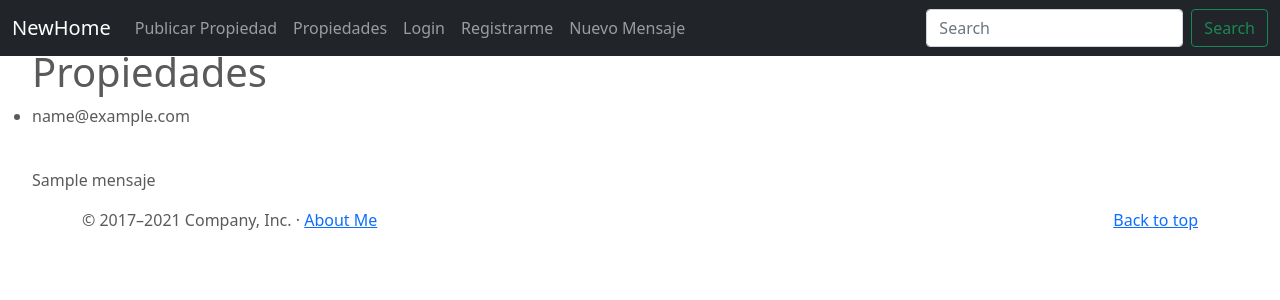
After one commit to DavidHernandez91/Entrega_Final, a Django app: template NewHome/templates/NewHome/mensaje_list.html in a window 1280 px wide. The commit adds this page. Shown: the top 300 px of the page. Run offline with Django 3.2, Linux system fonts and the light colour scheme; the template is opened without the code that fills it: most values are stand-ins (such as "Sample title", 1, 10 or a date in 2020); some libraries are stand-ins or nearby versions.

Commit message:
Actualizacion con mensajes

```diff
--- a/NewHome/models.py
+++ b/NewHome/models.py
@@ -20,3 +20,8 @@ class Profile(models.Model):
     Email = models.EmailField(blank=True)
     Web = models.URLField(null=True,blank=True)
     imagen = models.ImageField(upload_to="profiles")
+
+class Mensaje(models.Model):
+    mensaje = models.TextField(max_length=1000)
+    email = models.EmailField()
+    destinatario = models.ForeignKey(to=User, on_delete=models.CASCADE, related_name="destinatario")
--- a/NewHome/templates/NewHome/base.html
+++ b/NewHome/templates/NewHome/base.html
@@ -73,11 +73,15 @@
             <a class="nav-link" href="{% url 'propiedades-list' %}">Propiedades</a>
            </li>
             {% if user.is_authenticated %}
+
                 <li class="nav-item">
-                  <a class="nav-link" href="{% url 'logout' %}"> {{user.username}} | Logout</a>
+                  <a class="nav-link" href="{% url 'profile-create' %}"> Crear Perfil</a>
                 </li>
                 <li class="nav-item">
-                  <a class="nav-link" href="{% url 'profile-create' %}"> Crear Perfil</a>
+                  <a class="nav-link" href="{% url 'mensaje-list' %}"> Mis Mensajes</a>
+                </li>
+                <li class="nav-item">
+                  <a class="nav-link" href="{% url 'logout' %}"> {{user.username}}/Logout</a>
                 </li>
               {% else %}
                 <li class="nav-item">
@@ -87,6 +91,9 @@
                   <a class="nav-link" href="{% url 'signup' %}">Registrarme</a>
                 </li>
               {% endif %}
+                <li class="nav-item">
+                  <a class="nav-link" href="{% url 'mensaje-create' %}">Nuevo Mensaje</a>
+                </li>
         </ul>
         <form class="d-flex">
           <input class="form-control me-2" type="search" placeholder="Search" aria-label="Search">
@@ -102,7 +109,8 @@
   <!-- FOOTER -->
   <footer class="container">
     <p class="float-end"><a href="{% url 'index' %}">Back to top</a></p>
-    <p>© 2017–2021 Company, Inc. · <a href="https://getbootstrap.com/docs/5.0/examples/carousel/#">Privacy</a> · <a href="https://getbootstrap.com/docs/5.0/examples/carousel/#">Terms</a></p>
+    <p>© 2017–2021 Company, Inc. · <a href="{% url 'AboutMe' %}">About Me
+    </a>
   </footer>
 
     <script src="{% static 'NewHome/js/bootstrap.bundle.min.js' %}"></script>
--- /dev/null
+++ b/NewHome/templates/NewHome/mensaje_list.html
@@ -0,0 +1,22 @@
+
+{% extends "NewHome/base.html" %}
+
+{% block main %}<ul>
+    <h1> Propiedades</h1>
+
+    {% if  not mensajes %}
+        <h2>NO HAY MENSAJES</h2>
+    {%endif %}
+
+    {% for mensaje in mensajes  %}
+    <li>
+        <p>{{mensaje.email}}</p>
+        <br>
+        <p>{{mensaje.mensaje}}</p>
+        {% if user.is_authenticated and mensaje.destinatario == user %}
+            <a href="{% url 'mensaje-delete' mensaje.id %}" > Borrar</a>
+        {% endif %}
+    </li>
+    {% endfor %}
+    </ul>
+{% endblock %}
--- a/NewHome/templates/NewHome/propiedades_list.html
+++ b/NewHome/templates/NewHome/propiedades_list.html
@@ -5,6 +5,7 @@
 
     {% if  not propiedades %}
         <h2>NO EXISTEN PROPIEDADES REGISTRADAS</h2>
+        <p>Ingrese en Nueva Propiedad si desea publicar</p>
     {%endif %}
 
     {% for propiedades in object_list  %}
```
Also changed, not shown: Entrega_Final/urls.py (+6 -1 lines), NewHome/templates/NewHome/about.html (added, +12 -0 lines), NewHome/templates/NewHome/mensaje_confirm_delete.html (added, +10 -0 lines), NewHome/templates/NewHome/mensaje_form.html (added, +9 -0 lines), NewHome/views.py (+27 -1 lines), NewHome/migrations/0011_mensaje.py (added), db.sqlite3.
